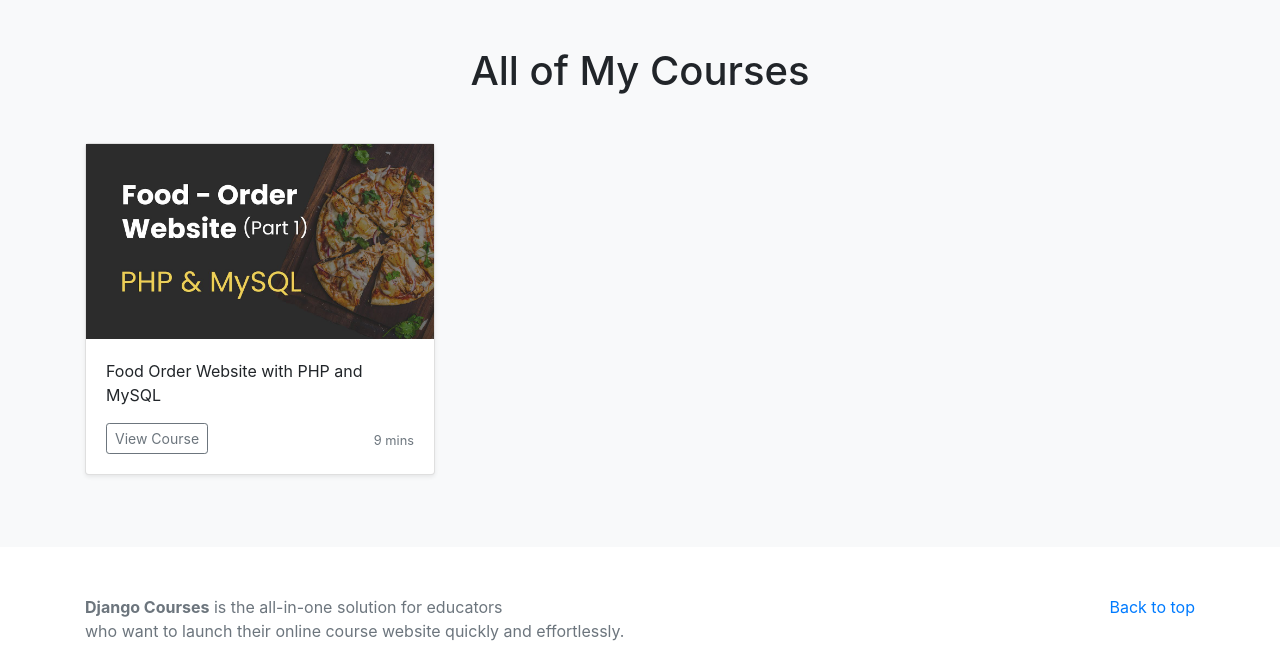
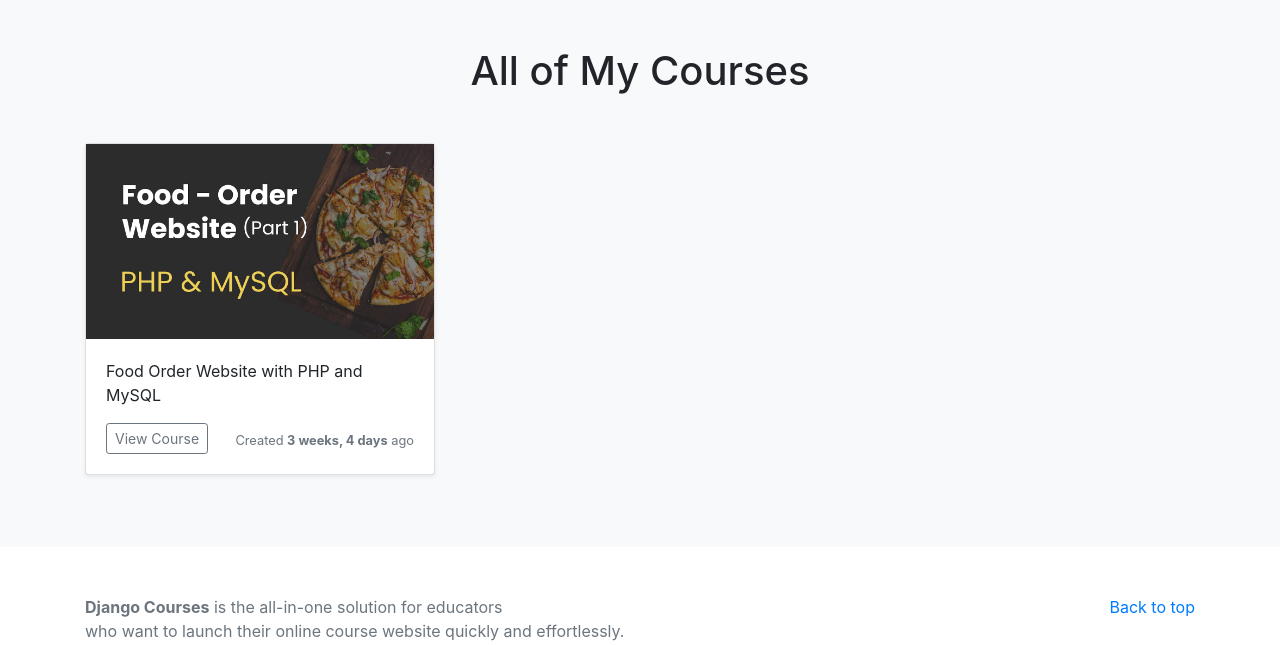
Before and after one commit to IbrahimMuhammad-web/django-courses, a Django app: page /courses/enrolled-courses/ in a window 1280 px wide. Shown: the part 59-704 px from the top of the page. Run offline with Django 3.2, Linux system fonts and the light colour scheme; a user stored in the database is signed in; data comes from the database, SQL or seed files in the repository; both versions use the stored data as it was after the commit; some libraries are stand-ins or nearby versions.

Commit message:
Created Add Fixed on Enrolled Courses Page

```diff
--- a/templates/courses/enrolled_courses.html
+++ b/templates/courses/enrolled_courses.html
@@ -32,7 +32,7 @@ My Courses | Vijay Thapa
                       <button type="button" class="btn btn-sm btn-outline-secondary">View Course</button>
                     <a>
                   </div>
-                  <small class="text-muted">9 mins</small>
+                  <small class="text-muted">Created <strong>{{ course.course.course_created_at|timesince }}</strong> ago</small>
                 </div>
               </div>
             </div>
```
Also changed, not shown: db.sqlite3.
